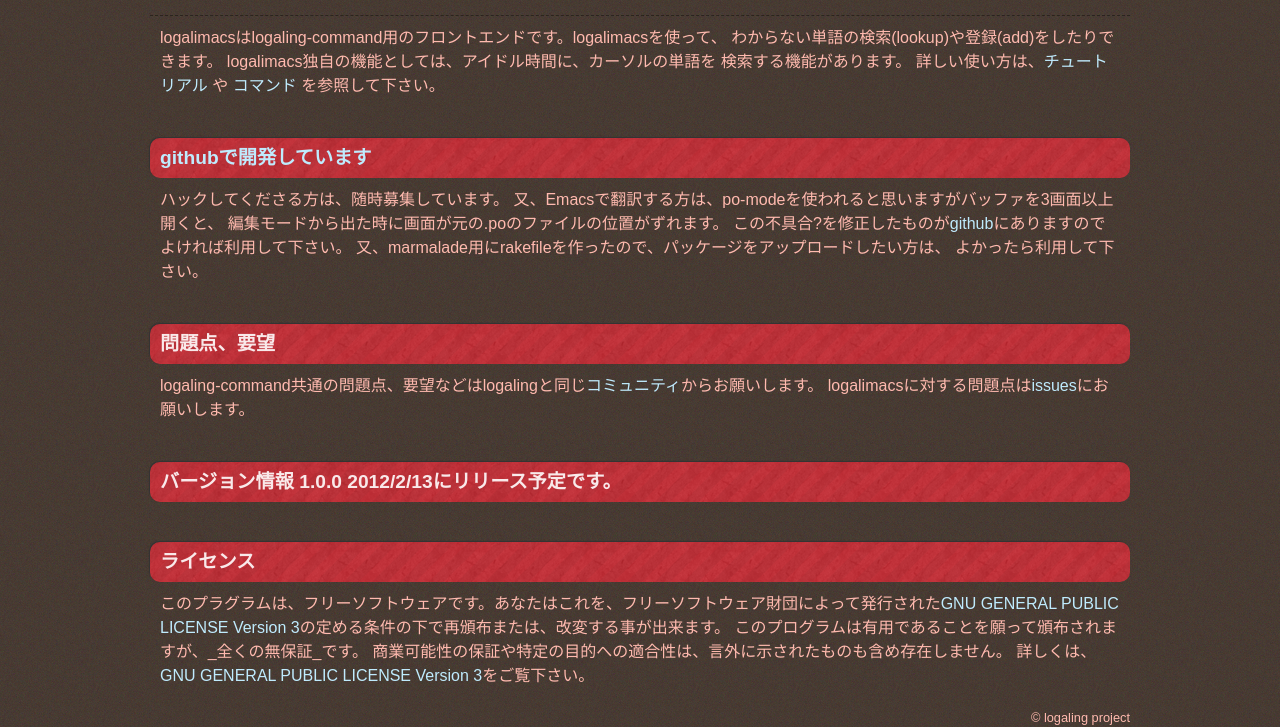
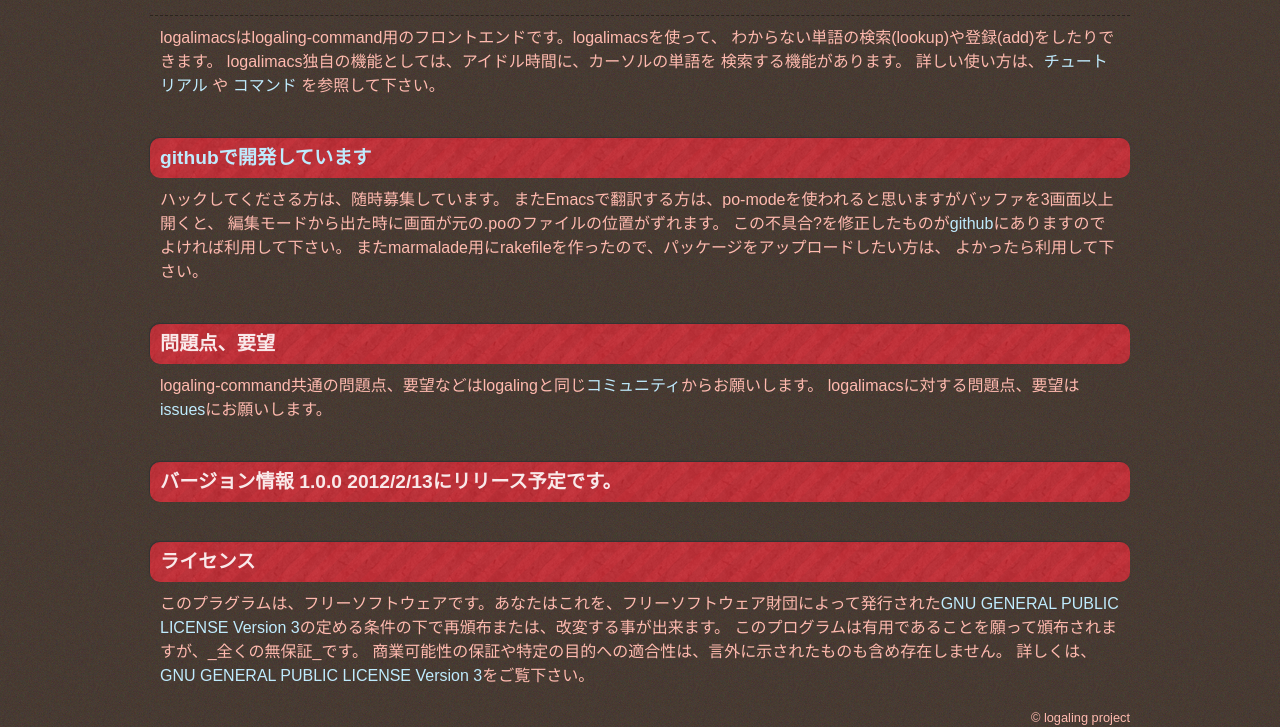
Before and after one commit to logaling/logaling.github.com, a Jekyll site: the page built from logalimacs/about.md, in a window 1280 px wide. Shown: the part 320-1047 px from the top of the page. Built offline with Jekyll 4.4.1, drawn with Linux system fonts in a browser that asks for light colours; some web fonts are replaced; Markdown is read by kramdown in place of the engine named in the settings.

Commit message:
improve document for logalimacs about.md

```diff
--- a/logalimacs/about.md
+++ b/logalimacs/about.md
@@ -19,15 +19,15 @@ logalimacs独自の機能としては、アイドル時間に、カーソルの
 
 ## [githubで開発しています](https://github.com/logaling/logalimacs)
 ハックしてくださる方は、随時募集しています。
-又、Emacsで翻訳する方は、po-modeを使われると思いますがバッファを3画面以上開くと、
+またEmacsで翻訳する方は、po-modeを使われると思いますがバッファを3画面以上開くと、
 編集モードから出た時に画面が元の.poのファイルの位置がずれます。
 この不具合?を修正したものが[github](https://github.com/logaling/logalimacs)にありますのでよければ利用して下さい。
-又、marmalade用にrakefileを作ったので、パッケージをアップロードしたい方は、
+またmarmalade用にrakefileを作ったので、パッケージをアップロードしたい方は、
 よかったら利用して下さい。
 
 ## 問題点、要望
 logaling-command共通の問題点、要望などはlogalingと同じ[コミュニティ](/contribution.html)からお願いします。
-logalimacsに対する問題点は[issues](https://github.com/logaling/logalimacs/issues)にお願いします。
+logalimacsに対する問題点、要望は[issues](https://github.com/logaling/logalimacs/issues)にお願いします。
 
 ## バージョン情報 1.0.0 2012/2/13にリリース予定です。
 ## ライセンス
```
